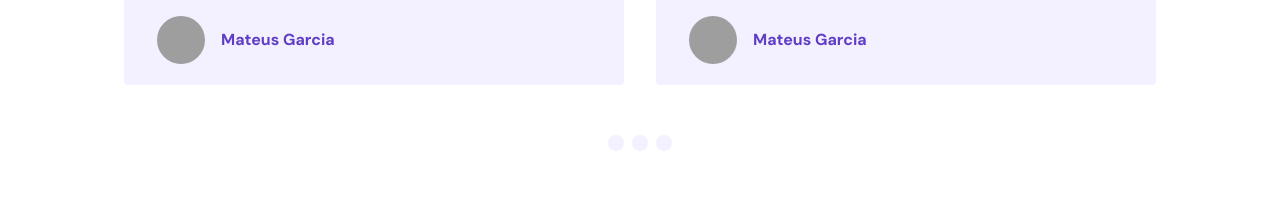
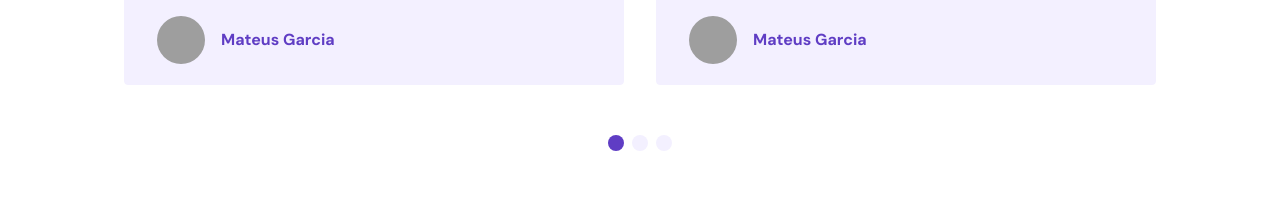
Before and after one commit to mateussk83/WebSite-Saigrene, a React (Vite) app: page / in a window 1280 px wide. Shown: the part 2120-2339 px from the top of the page. Built offline with nearby package versions, Linux system fonts and the light colour scheme; grey boxes are pictures that could not be loaded.

Commit message:
feat: const depoimentPage and focus in the button depoiment

```diff
--- a/src/components/Depoiments.tsx
+++ b/src/components/Depoiments.tsx
@@ -1,9 +1,10 @@
 import { Person } from "phosphor-react";
-import { useParams } from "react-router-dom";
+import { useState } from "react";
 
 
 
 export function Depoiments() {
+  const [ pageDepoiment, setpageDepoiment ] = useState(0);
 
   const depoiments = [
     {
@@ -23,6 +24,10 @@ export function Depoiments() {
       }
     }
   ];
+
+
+
+console.log(pageDepoiment)
   return (
     <div className="bg-white pb-[14rem]">
       <header className="flex flex-col items-center">
@@ -50,9 +55,9 @@ export function Depoiments() {
 
       </div>
       <div className="flex items-center justify-center gap-2 mt-[3.125rem]">
-        <span className="h-4 w-4 bg-blue-200 rounded-full hover:bg-blue-700"></span>
-        <span className="h-4 w-4 bg-blue-200 rounded-full hover:bg-blue-700"></span>
-        <span className="h-4 w-4 bg-blue-200 rounded-full hover:bg-blue-700"></span>
+        <a className={`h-4 w-4  rounded-full hover:bg-blue-700 ${pageDepoiment == 0 ? 'bg-blue-700' : 'bg-blue-200'}`} onClick={() => {setpageDepoiment(0)}}></a>
+        <a className={`h-4 w-4  rounded-full hover:bg-blue-700 ${pageDepoiment == 1 ? 'bg-blue-700' : 'bg-blue-200'}`} onClick={() => {setpageDepoiment(1)}}></a>
+        <a className={`h-4 w-4  rounded-full hover:bg-blue-700 ${pageDepoiment == 2 ? "bg-blue-700" : 'bg-blue-200'}`} onClick={() => {setpageDepoiment(2)}}></a>
       </div>
     </div>
   )
--- a/src/pages/Event.tsx
+++ b/src/pages/Event.tsx
@@ -8,6 +8,10 @@ import { Navigation } from "../components/Navigation";
 import { Services } from "../components/Services";
 
 export function Event () {
+
+// function Scroll(event) {
+
+// }
 
   return (
     <div>
```
